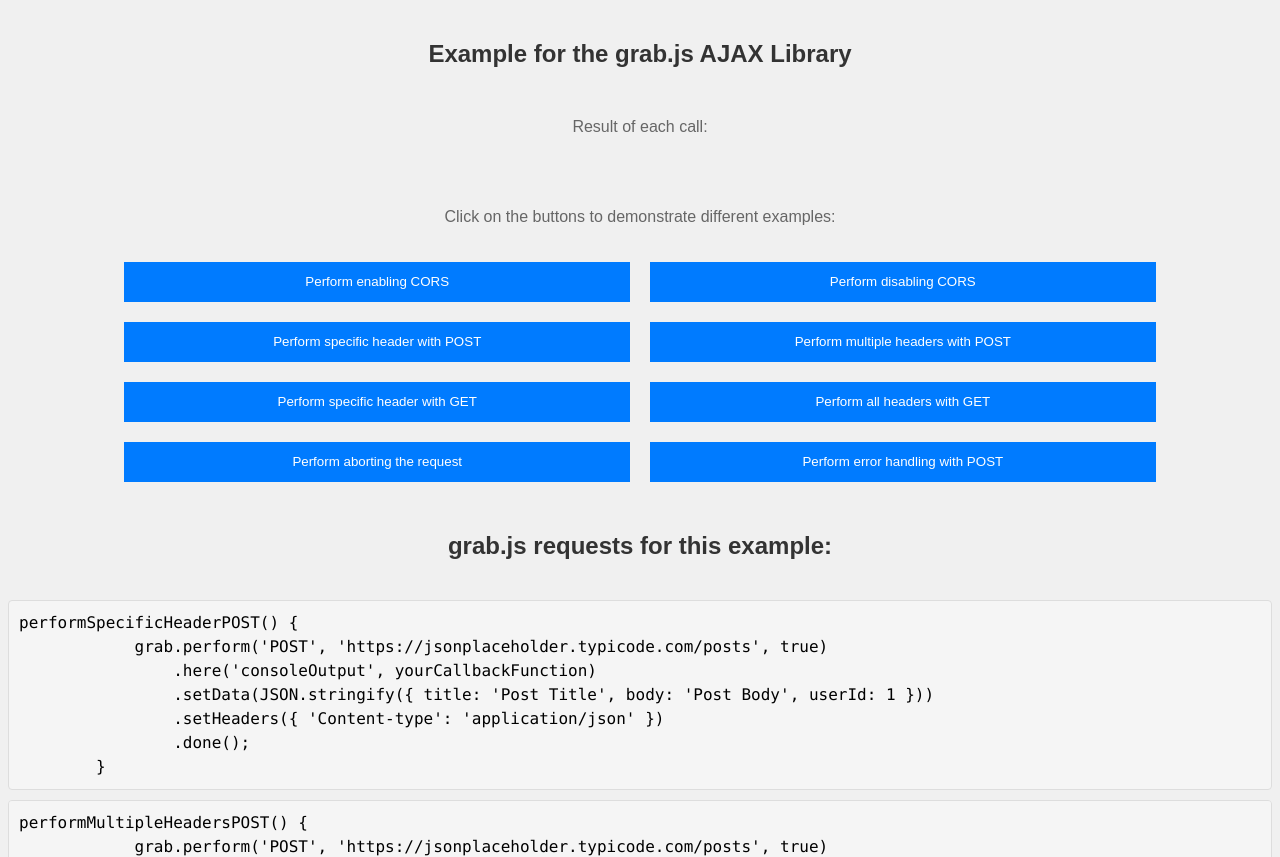
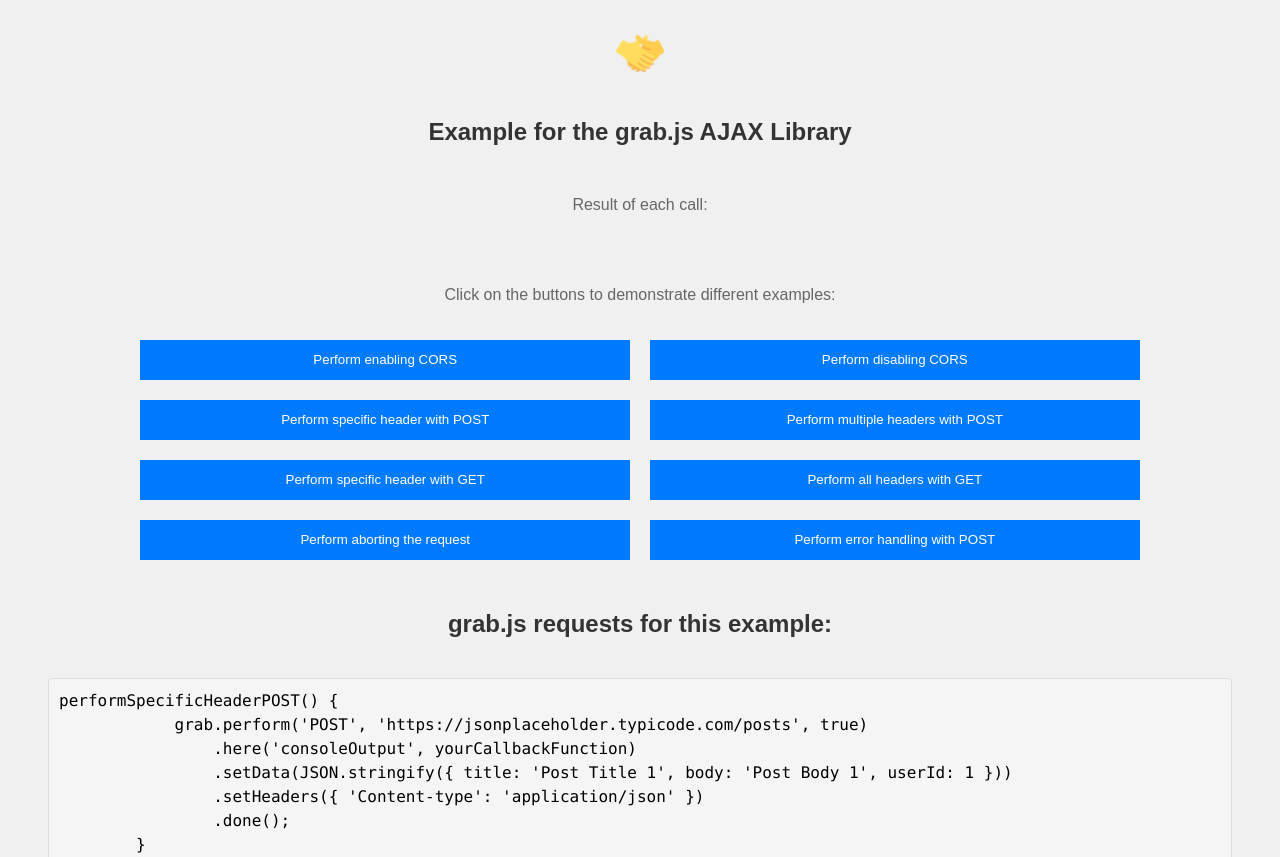
Before and after one commit to kostastepetes/grab-js, a website: page example/index.html in a window 1280 px wide. Shown: the top 857 px of the page. Drawn offline with Linux system fonts and the light colour scheme; no server answers.

Commit message:
example changes

```diff
--- a/example/example.js
+++ b/example/example.js
@@ -12,7 +12,7 @@ buttons.forEach(button => {
         function performSpecificHeaderPOST() {
             grab.perform('POST', 'https://jsonplaceholder.typicode.com/posts', true)
                 .here('consoleOutput', yourCallbackFunction)
-                .setData(JSON.stringify({ title: 'Post Title', body: 'Post Body', userId: 1 }))
+                .setData(JSON.stringify({ title: 'Post Title 1', body: 'Post Body 1', userId: 1 }))
                 .setHeaders({ 'Content-type': 'application/json' })
                 .done();
         }
@@ -20,7 +20,7 @@ buttons.forEach(button => {
         function performMultipleHeadersPOST() {
             grab.perform('POST', 'https://jsonplaceholder.typicode.com/posts', true)
                 .here('consoleOutput', yourCallbackFunction)
-                .setData(JSON.stringify({ title: 'Post Title', body: 'Post Body', userId: 1 }))
+                .setData(JSON.stringify({ title: 'Post Title 2', body: 'Post Body 2', userId: 1 }))
                 .setHeaders({
                     'Content-type': 'application/json',
                     'Authorization': 'Bearer your_access_token'
@@ -36,7 +36,7 @@ buttons.forEach(button => {
         }
 
         function performAllHeadersGET() {
-            grab.perform('GET', 'https://jsonplaceholder.typicode.com/posts/1', true)
+            grab.perform('GET', 'https://jsonplaceholder.typicode.com/posts/2', true)
                 .here('consoleOutput', 'all')
                 .done();
         }
@@ -49,7 +49,7 @@ buttons.forEach(button => {
 
         function performCORS(enable) {
             grab.enableCors = enable;
-            grab.perform('GET', 'https://jsonplaceholder.typicode.com/posts/1', true, enable)
+            grab.perform('GET', 'https://jsonplaceholder.typicode.com/posts/3', true, enable)
                 .here('consoleOutput', yourCallbackFunction)
                 .done();
         }
--- a/example/index.html
+++ b/example/index.html
@@ -9,9 +9,11 @@
     <meta property='og:type' content='website' />
     <meta property='og:site_name' content='grab.js AJAX Library | Docs' />
     <meta name="description" content="grab.js is a simple and comprehensive AJAX library that allows you to perform AJAX requests with ease.">
+    <link rel="icon" href="favicon.ico" type="image/x-icon">
     <link rel="stylesheet" href="style.css">
 </head>
 <body>
+    <img src="favicon.ico" alt="grab.js logo" id="logo">
     <h2>Example for the grab.js AJAX Library</h2>
     <p id="exampleSubheader">Result of each call:</p>
     <p id="consoleOutput"></p>
@@ -31,7 +33,7 @@
     <p id="exampleParagraph">The dummy data being used in this example are provided by:<a href="https://jsonplaceholder.typicode.com/" target="_blank"> JSONPlaceholder</a></p>
     <div id="apiData"></div>
 
-    <script src="/script.js"></script>
+    <script src="/grab.js"></script>
     <script src="example.js"></script>
 
 </body>
--- a/example/style.css
+++ b/example/style.css
@@ -1,7 +1,7 @@
 body {
     font-family: Arial, sans-serif;
     margin: 1;
-    padding: 0;
+    padding: 20px;
     background-color: #f0f0f0;
 }
 h2 {
@@ -19,7 +19,7 @@ background-color: #f5f5f5;
 border: 1px solid #ddd;
 border-radius: 4px;
 padding: 10px;
-margin: 10px 0;
+margin: 10px 20px;
 overflow: auto;
 max-height: 200px;
 }
@@ -56,6 +56,13 @@ button:hover {
 .demo-btn.active {
     background-color: red;
 }
+#logo {
+    display: block;
+    margin: 0 auto;
+    width: 100%;
+    max-width: 50px;
+
+}
 @media screen and (min-width: 600px) {
     button {
         width: 40%;
```
Also changed, not shown: example/favicon.ico (added).
